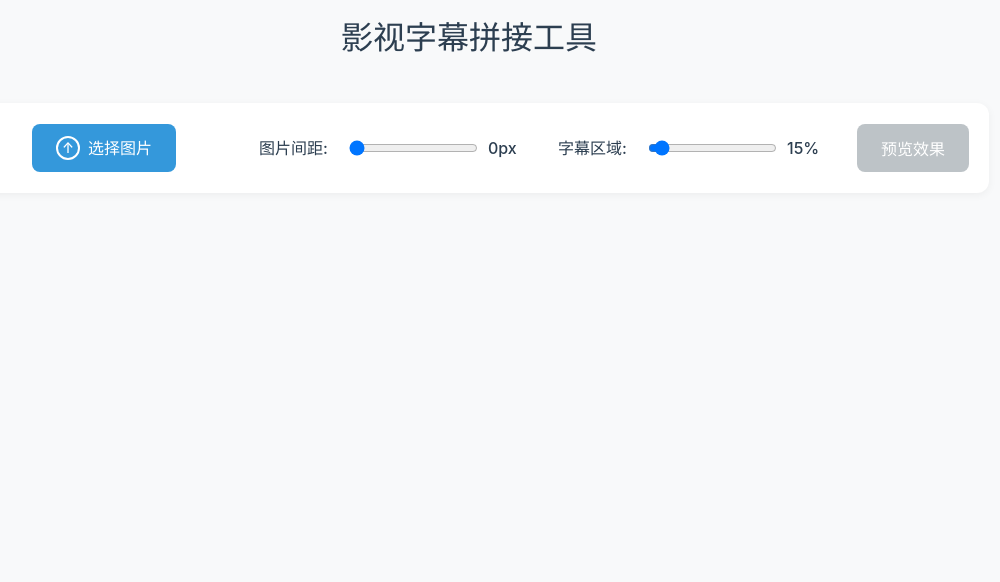
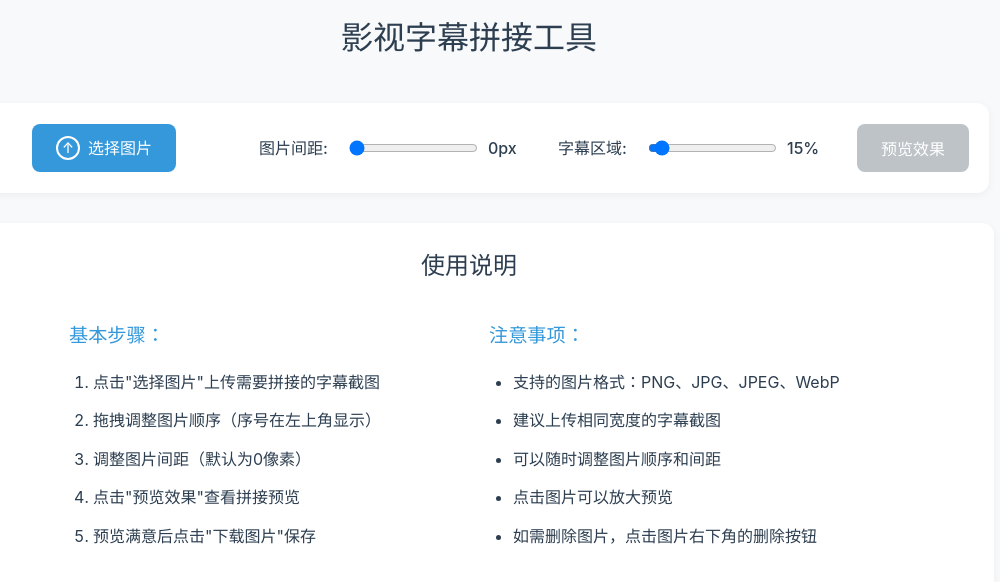
Before and after one commit to Weng1992/movie-subtitle-merger, a React (Vite) app: page / in a window 1280 px wide. Shown: the top 582 px of the page, without its empty margins (171-1171 px from the left). Built offline with nearby package versions, Linux system fonts and the light colour scheme.

Commit message:
Update: 优化调整宽度功能，改为松开滑块时才生效

```diff
--- a/src/App.jsx
+++ b/src/App.jsx
@@ -8,6 +8,7 @@ function App() {
   const [previewUrl, setPreviewUrl] = useState(null);
   const [enlargedImage, setEnlargedImage] = useState(null);
   const canvasRef = useRef(null);
+  const [cropWidth, setCropWidth] = useState(100);
 
   const handleImageUpload = (e) => {
     const files = Array.from(e.target.files);
@@ -114,7 +115,6 @@ function App() {
       imageList.map((image, index) => new Promise((resolve) => {
         const img = new Image();
         img.onload = () => {
-          // 第一张图用完整高度，其他图片用字幕高度
           if (index === 0) {
             totalHeight += img.height + spacing;
           } else {
@@ -128,7 +128,8 @@ function App() {
     );
 
     const canvas = canvasRef.current;
-    canvas.width = maxWidth;
+    const finalWidth = maxWidth * (cropWidth / 100);
+    canvas.width = finalWidth;
     canvas.height = totalHeight - spacing;
     const ctx = canvas.getContext('2d');
 
@@ -138,22 +139,23 @@ function App() {
     let currentY = 0;
     for (let i = 0; i < loadedImages.length; i++) {
       const img = loadedImages[i];
+      const offsetX = (maxWidth - finalWidth) / 2;
 
       if (i === 0) {
-        // 第一张图绘制完整图片
-        ctx.drawImage(img, 0, currentY);
+        ctx.drawImage(
+          img,
+          offsetX, 0, finalWidth, img.height,
+          0, currentY, finalWidth, img.height
+        );
         currentY += img.height;
       } else {
-        // 其他图片只绘制字幕部分
         const subtitleHeight = img.height * subtitleRatio;
         const subtitleY = img.height - subtitleHeight;
 
         ctx.drawImage(
           img,
-          0, subtitleY,
-          img.width, subtitleHeight,
-          0, currentY,
-          img.width, subtitleHeight
+          offsetX, subtitleY, finalWidth, subtitleHeight,
+          0, currentY, finalWidth, subtitleHeight
         );
         currentY += subtitleHeight;
       }
@@ -392,12 +394,37 @@ function App() {
             ))}
           </div>
           <img src={previewUrl} alt="合并预览" className="merged-preview" />
+          <div className="download-controls">
+            <div className="spacing-control crop-control">
+              <label>调整宽度: </label>
+              <input
+                type="range"
+                min="50"
+                max="100"
+                value={cropWidth}
+                onChange={(e) => {
+                  setCropWidth(Number(e.target.value));
+                }}
+                onMouseUp={() => {
+                  if (previewUrl) {
+                    handlePreview();
+                  }
+                }}
+                onTouchEnd={() => {
+                  if (previewUrl) {
+                    handlePreview();
+                  }
+                }}
+              />
+              <span>{cropWidth}%</span>
+            </div>
             <button
               className="download-button"
               onClick={handleDownload}
             >
               下载图片
             </button>
+          </div>
         </div>
       )}
 
@@ -420,6 +447,33 @@ function App() {
       )}
 
       <canvas ref={canvasRef} style={{ display: 'none' }} />
+
+      <div className="instructions">
+        <h2>使用说明</h2>
+        <div className="instruction-content">
+          <div className="instruction-section">
+            <h3>基本步骤：</h3>
+            <ol>
+              <li>点击"选择图片"上传需要拼接的字幕截图</li>
+              <li>拖拽调整图片顺序（序号在左上角显示）</li>
+              <li>调整图片间距（默认为0像素）</li>
+              <li>点击"预览效果"查看拼接预览</li>
+              <li>预览满意后点击"下载图片"保存</li>
+            </ol>
+          </div>
+
+          <div className="instruction-section">
+            <h3>注意事项：</h3>
+            <ul>
+              <li>支持的图片格式：PNG、JPG、JPEG、WebP</li>
+              <li>建议上传相同宽度的字幕截图</li>
+              <li>可以随时调整图片顺序和间距</li>
+              <li>点击图片可以放大预览</li>
+              <li>如需删除图片，点击图片右下角的删除按钮</li>
+            </ul>
+          </div>
+        </div>
+      </div>
     </div>
   );
 }
```
Lines whose indentation alone changed are shown as unchanged.
